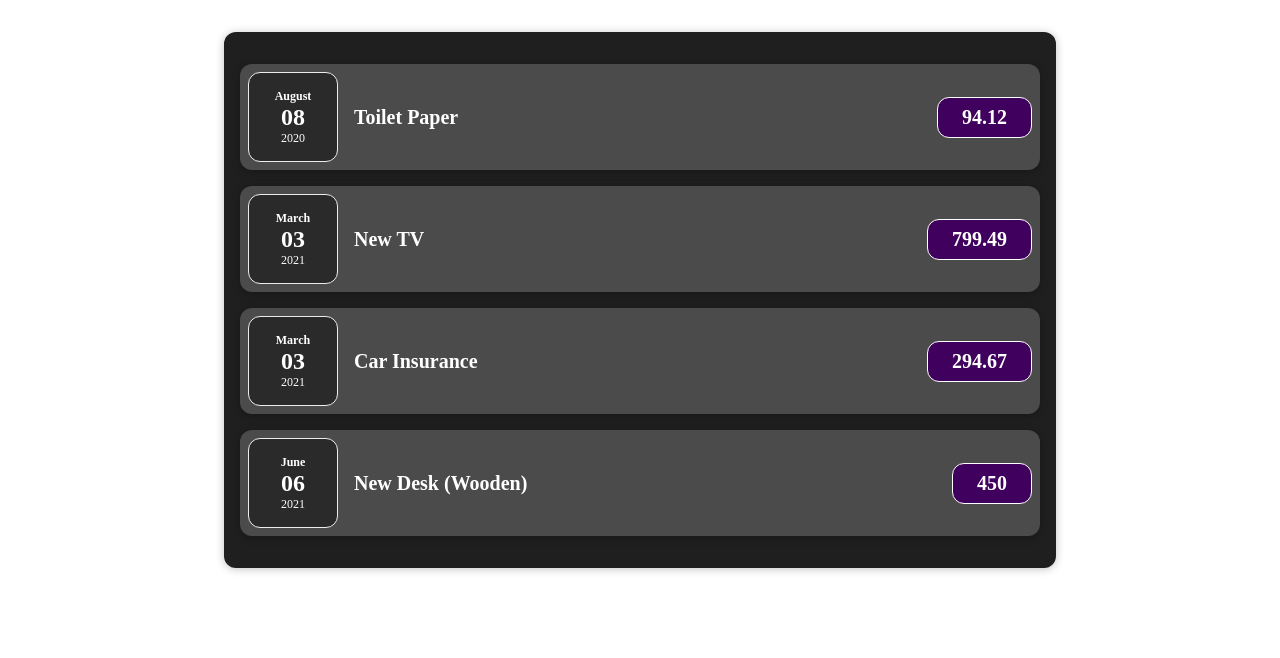
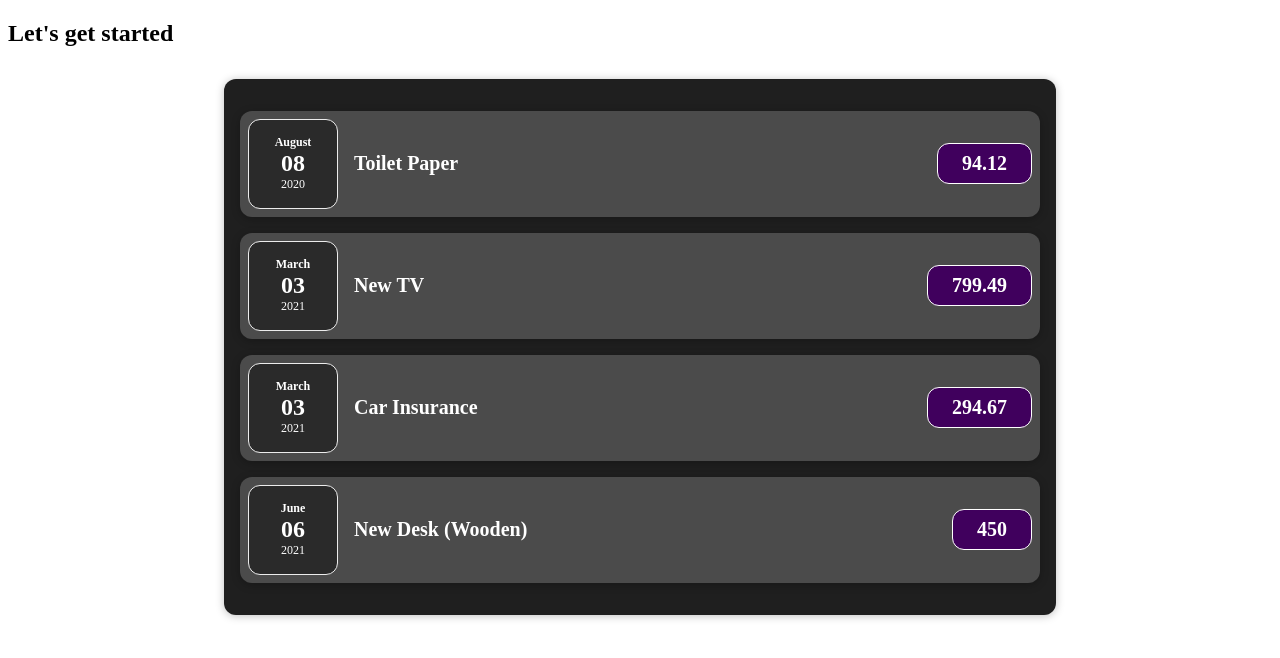
Before and after one commit to Speedhunter1337/react-complete-guide, a React (Create React App) app: page / in a window 1280 px wide. Shown: the top 658 px of the page. Built offline with nearby package versions, Linux system fonts and the light colour scheme.

Commit message:
Merge Pull

```diff
--- a/src/components/App.js
+++ b/src/components/App.js
@@ -1,4 +1,3 @@
-import ExpenseItem from "./ExpenseItem";
 import Expenses from "./Expenses";
 
 const expenses = [
@@ -27,6 +26,7 @@ const expenses = [
 const App = (props) => {
   return (
     <div>
+      <h2>Let's get started</h2>
       <div>
         <Expenses expenses={expenses} />
       </div>
```
Also changed, not shown: src/components/ExpenseDate.js (indentation only). Lines whose indentation alone changed are shown as unchanged.
